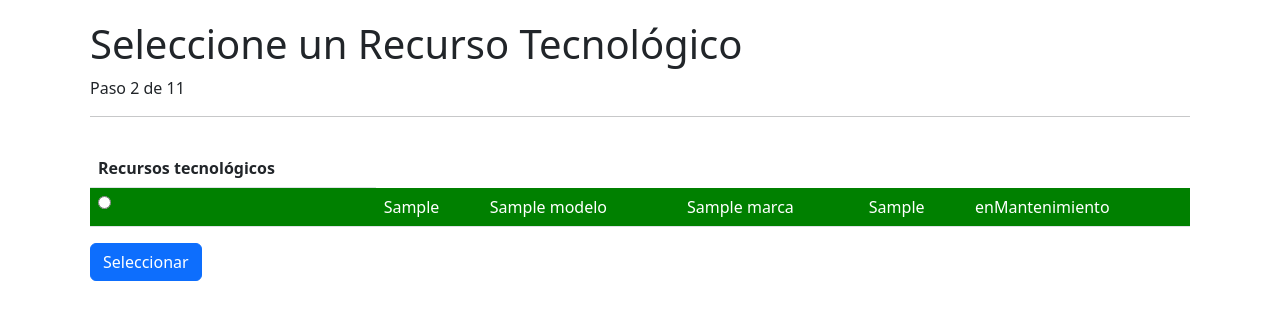
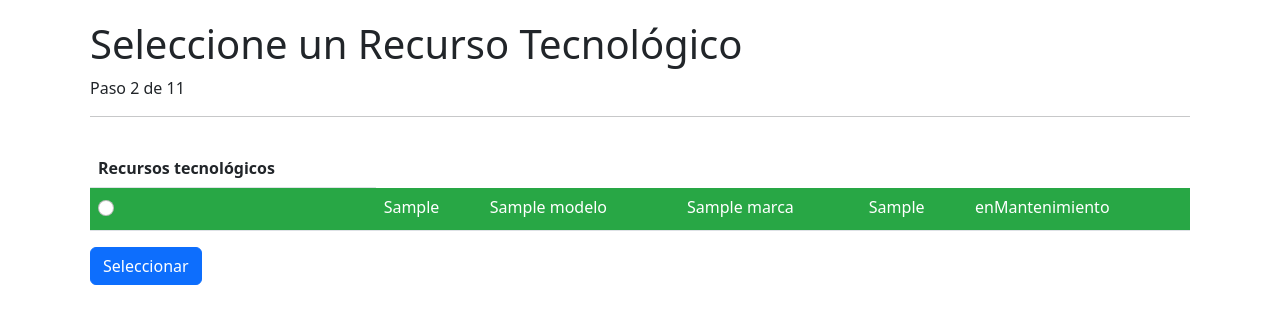
Before and after one commit to juliansalvucci/Centro-de-investigaci-n, a Django app: template reservaRT/templates/Paso2.html in a window 1280 px wide. Shown: the top 324 px of the page. Run offline with Django 4.2, Linux system fonts and the light colour scheme; data comes from the database, SQL or seed files in the repository; the template is opened without the code that fills it: values that come from a table or form of the project are taken from there, most other values are stand-ins (such as "Sample title", 1, 10 or a date in 2020); some libraries are stand-ins or nearby versions.

Commit message:
Cambio checks

```diff
--- a/reservaRT/templates/Paso2.html
+++ b/reservaRT/templates/Paso2.html
@@ -43,16 +43,24 @@
                     <tbody>
                         {% for recursoTecnologico in recursosTecnologicos %}
                         {% if recursoTecnologico.estado == 'disponible' %}
-                        <tr style="background-color: blue; color: white;">
-                            <td><input type="radio" name="recursoTecnologicoSeleccionado" value="{{recursoTecnologico.numeroInventario}}" required style="background-color: blue; "></td>
+                        <tr style="background-color: #3788d8; color: white;">
+                            <td>
+                                <div class="form-check">
+                                <input class="form-check-input" type="radio" name="recursoTecnologicoSeleccionado" value="{{recursoTecnologico.numeroInventario}}">
+                              </div>
+                            </td>
                             <td>{{recursoTecnologico.numeroInventario}}</td>
                             <td>{{recursoTecnologico.modelo}}</td>
                             <td>{{recursoTecnologico.marca}}</td>
                             <td>{{recursoTecnologico.centroInvestigacion}}</td>
                             <td>{{recursoTecnologico.estado}}</td>
                         {% elif recursoTecnologico.estado == 'enMantenimiento' %}
-                        <tr style="background-color: green; color: white;">
-                            <td><input type="radio" name="recursoTecnologicoSeleccionado" value="{{recursoTecnologico.numeroInventario}}"></td>
+                        <tr style="background-color: #28a745; color: white;">
+                            <td>
+                                <div class="form-check">
+                                <input class="form-check-input" type="radio" name="recursoTecnologicoSeleccionado" value="{{recursoTecnologico.numeroInventario}}">
+                              </div>
+                            </td>
                             <td>{{recursoTecnologico.numeroInventario}}</td>
                             <td>{{recursoTecnologico.modelo}}</td>
                             <td>{{recursoTecnologico.marca}}</td>
@@ -60,8 +68,12 @@
                             <td>{{recursoTecnologico.estado}}</td>
                         </tr>
                         {% elif recursoTecnologico.estado ==  'enMantenimientoCorrectivo' %}
-                        <tr style="background-color: rgb(130, 130, 130); color: white;">
-                            <td><input type="radio" name="recursoTecnologicoSeleccionado" value="{{recursoTecnologico.numeroInventario}}"></td>
+                        <tr style="background-color: #6c757d; color: white;">
+                            <td>
+                                <div class="form-check">
+                                <input class="form-check-input" type="radio" name="recursoTecnologicoSeleccionado" value="{{recursoTecnologico.numeroInventario}}">
+                              </div>
+                            </td>
                             <td>{{recursoTecnologico.numeroInventario}}</td>
                             <td>{{recursoTecnologico.modelo}}</td>
                             <td>{{recursoTecnologico.marca}}</td>
```
